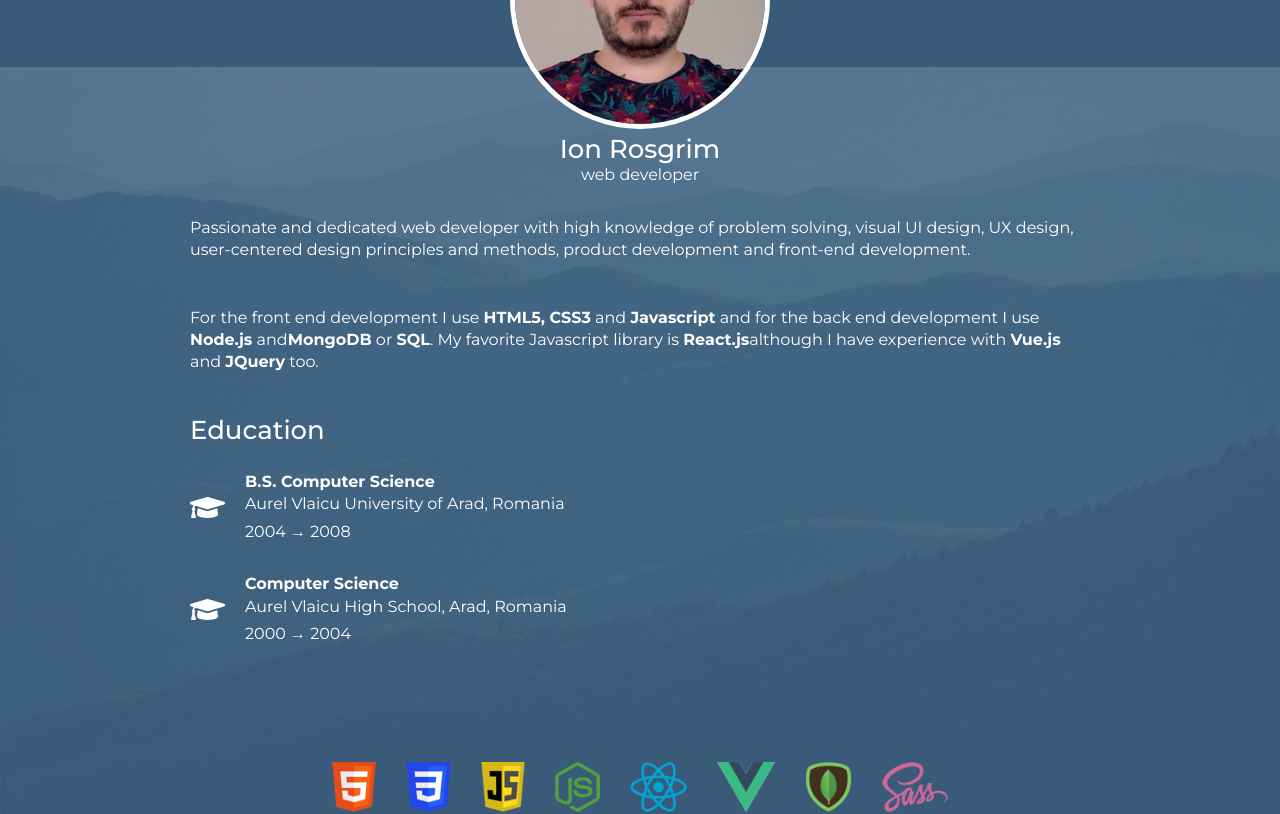
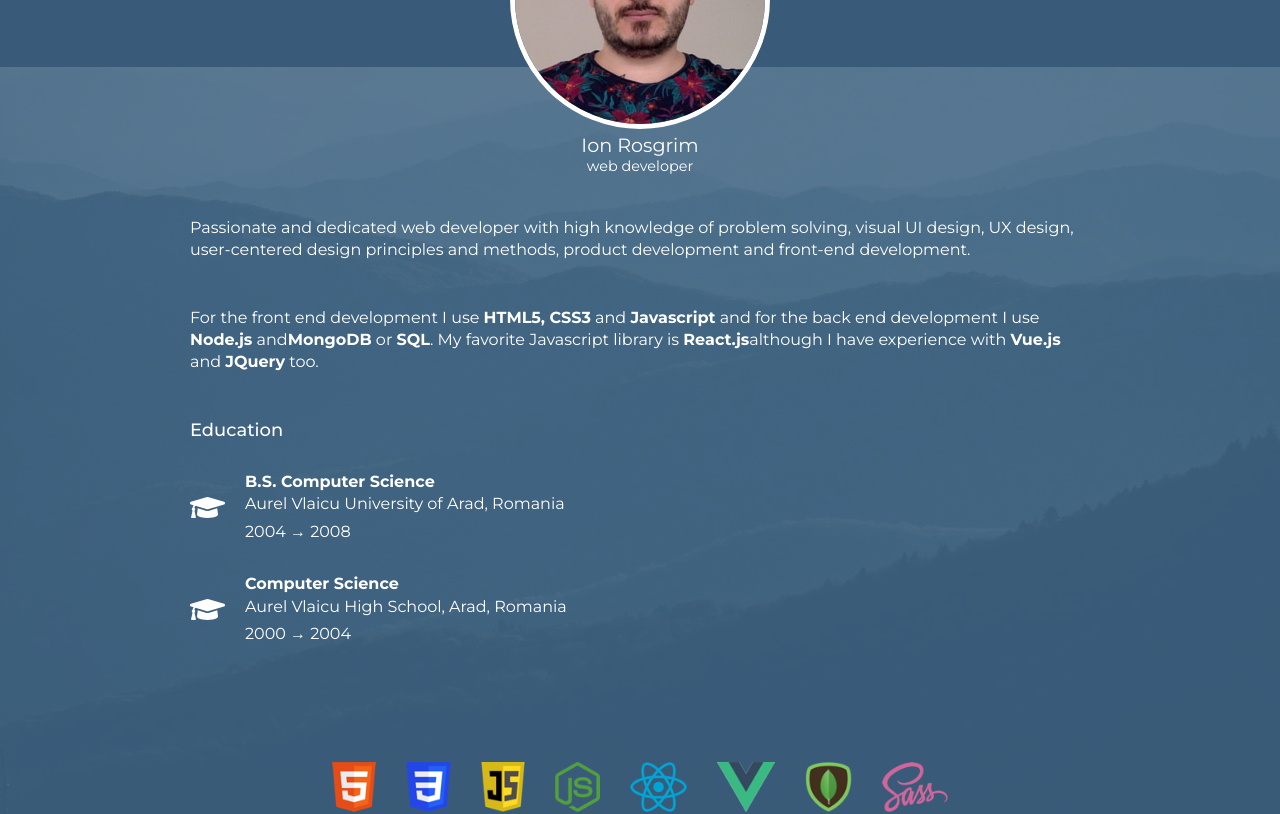
Before and after one commit to irosgrim/portfolio-site, a React (Create React App) app: page / in a window 1280 px wide. Shown: the part 1680-2494 px from the top of the page. Built offline with nearby package versions, Linux system fonts and the light colour scheme.

Commit message:
contact links

```diff
--- a/src/components/About.jsx
+++ b/src/components/About.jsx
@@ -29,7 +29,7 @@ class About extends Component {
 					</p>
 					<br />
 					<br />
-					<h2>Education</h2>
+					<h3 style={{ color: '#ffffff' }}>Education</h3>
 					<ul>
 						<li>
 							<img
--- a/src/components/Contact.jsx
+++ b/src/components/Contact.jsx
@@ -8,9 +8,15 @@ function Contact() {
 		<section className="contact-section">
 			<header className="social-media">
 				<div className="social-media-container">
-					<img src={email} alt="email" />
-					<img src={git} alt="git hub" />
-					<img src={linkedin} alt="linked in" />
+					<a href="mailto: jrunin@gmail.com">
+						<img src={email} alt="email" />
+					</a>
+					<a href="https://github.com/irosgrim">
+						<img src={git} alt="git hub" />
+					</a>
+					<a href="https://www.linkedin.com/in/ioan-rosgrim-933439180/">
+						<img src={linkedin} alt="linked in" />
+					</a>
 				</div>
 			</header>
 			<div className="contact-text">
--- a/src/styles/App.css
+++ b/src/styles/App.css
@@ -26,6 +26,7 @@
 /*----------typography----------*/
 
 html {
+  scroll-behavior: smooth;
   font-family: var(--main-font);
   font-size: var(--normal-textsize);
   color: var(--main-textcolor);
@@ -337,6 +338,11 @@ button {
   text-align: center;
 }
 
+.round-picture p {
+  font-size: 0.9rem;
+  font-weight: 300;
+}
+
 .round-picture img {
   border: 5px solid #ffffff;
   border-radius: 50%;
@@ -344,6 +350,8 @@ button {
 
 .about-name {
   color: #ffffff;
+  font-size: 1.2rem;
+  font-weight: 300;
 }
 
 .bragging-bar {
@@ -386,6 +394,16 @@ button {
   margin: 20px 20px;
   height: 60px;
   width: auto;
+  transition: 0.3s;
+  cursor: pointer;
+}
+
+.social-media-container img:hover {
+  transform: scale(1.3);
+}
+
+.social-media-container img:active {
+  transform: scale(1.3);
 }
 
 .contact-text {
```
